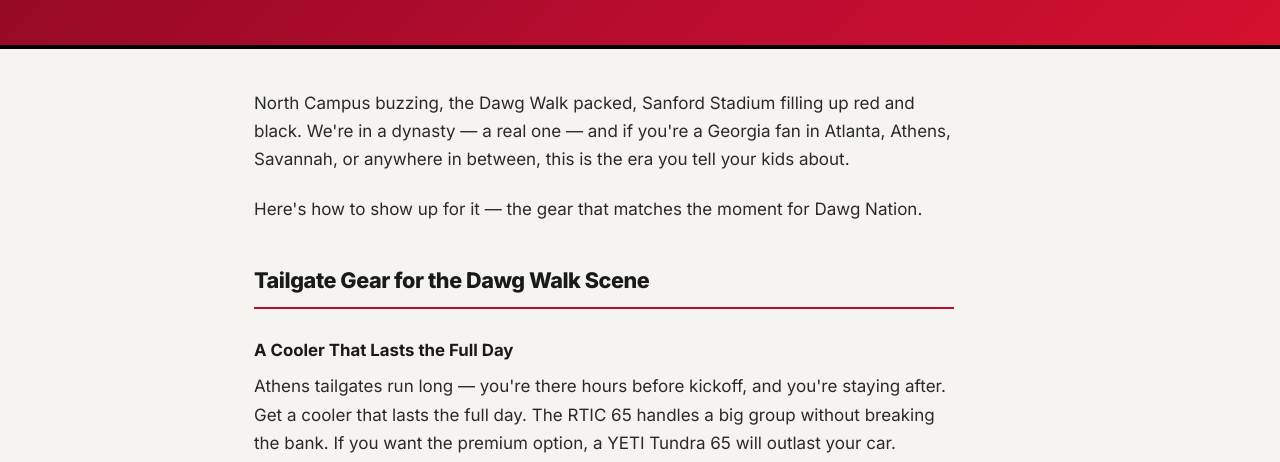
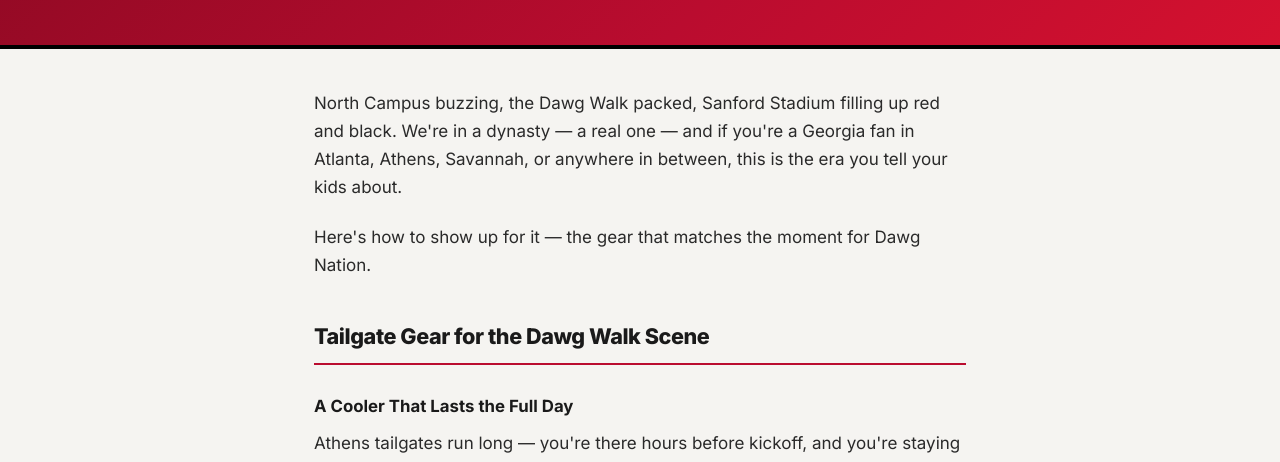
Before and after one commit to saturdayselects/saturdayselects.github.io, a plain HTML site: page posts/georgia-fan-essentials.html in a window 1280 px wide. Shown: the part 280-742 px from the top of the page. Drawn offline with Linux system fonts and the light colour scheme.

Commit message:
Fix article content centering

```diff
--- a/css/style.css
+++ b/css/style.css
@@ -209,11 +209,11 @@
 
 /* ── Article Body ── */
 .article-wrap {
-  max-width: var(--max);
+  max-width: 700px;
   margin: 0 auto;
   padding: 2.5rem 1.5rem 5rem;
 }
-.article-body { max-width: 700px; }
+.article-body { max-width: 100%; }
 .article-body p { margin-bottom: 1.4rem; color: #2a2a2a; }
 .article-body h2 {
   font-size: 1.35rem;
```
